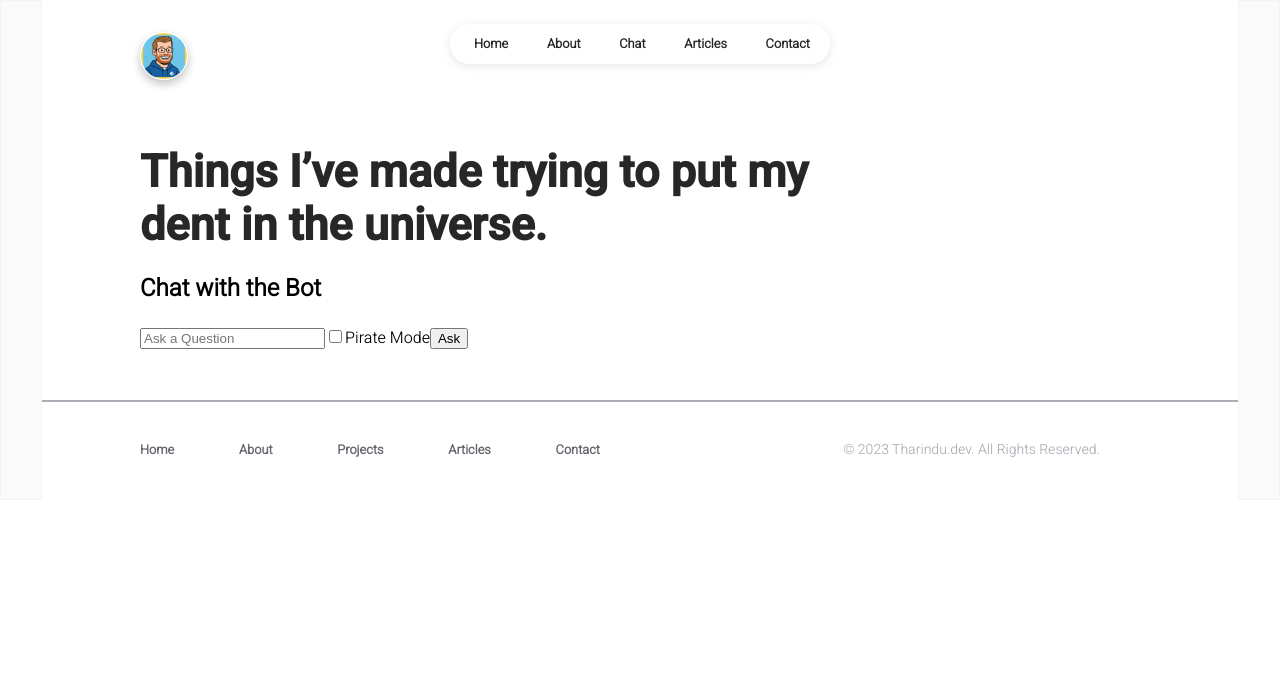
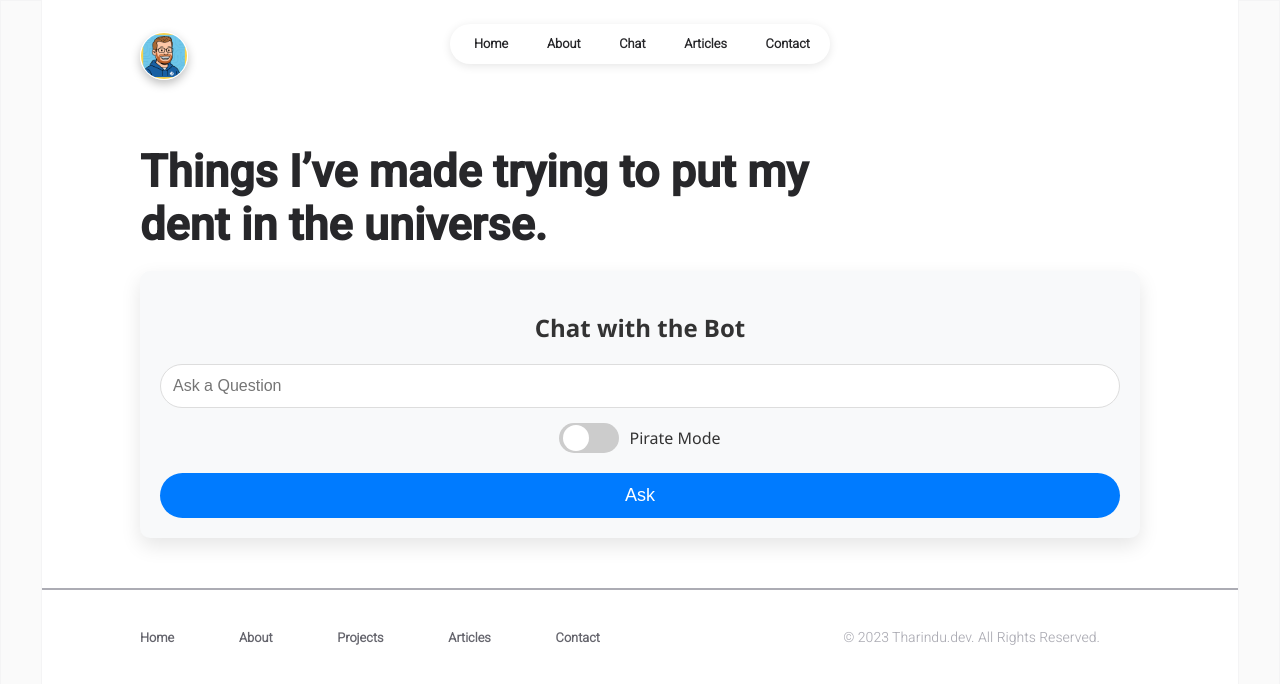
Before and after one commit to paulnicholsen27/portfolio, a React (Create React App) app in the folder reactfolio/: page /chat in a window 1280 px wide. Shown: the top 684 px of the page. Built offline with nearby package versions, Linux system fonts and the light colour scheme.

Commit message:
styled chatbot

```diff
--- a/package.json
+++ b/package.json
@@ -1,6 +1,7 @@
 {
   "dependencies": {
-    "axios": "^1.8.4"
+    "axios": "^1.8.4",
+    "framer-motion": "^12.6.5"
   },
   "devDependencies": {
     "autoprefixer": "^10.4.21",
--- a/reactfolio/src/pages/chatbot.jsx
+++ b/reactfolio/src/pages/chatbot.jsx
@@ -1,7 +1,7 @@
 import React, { useState } from 'react';
 import axios from 'axios';
+import { motion } from 'framer-motion'; // Import for animation
 import './styles/chatbot.css';
-
 
 const Chatbot = () => {
   const [question, setQuestion] = useState('');
@@ -27,7 +27,7 @@ const Chatbot = () => {
   };
 
   return (
-    <div className="chatbot-wrapper">
+    <motion.div className="chatbot-wrapper" initial={{ opacity: 0 }} animate={{ opacity: 1 }} transition={{ duration: 0.5 }}>
       <h2 className="chatbot-title">Chat with the Bot</h2>
       <form onSubmit={handleSubmit} className="chatbot-form">
         <input
@@ -37,20 +37,17 @@ const Chatbot = () => {
           onChange={handleInputChange}
           className="chatbot-input"
         />
-
         <label className="chatbot-switch">
           <input type="checkbox" checked={pirateMode} onChange={handlePirateModeChange} />
           <span className="chatbot-slider"></span>
           <span className="chatbot-label">Pirate Mode</span>
         </label>
-
         <button type="submit" disabled={loading} className="chatbot-button">
           {loading ? 'Asking...' : 'Ask'}
         </button>
       </form>
-
       {response && <p className="chatbot-response">{response}</p>}
-    </div>
+    </motion.div>
   );
 };
 
--- a/reactfolio/src/pages/styles/chatbot.css
+++ b/reactfolio/src/pages/styles/chatbot.css
@@ -27,3 +27,149 @@
 		padding-top: 60px;
 	}
 }
+
+/* General chatbot styles */
+.chatbot-wrapper {
+  padding: 20px;
+  background-color: #f8f9fa;
+  border-radius: 10px;
+  box-shadow: 0px 8px 20px rgba(0, 0, 0, 0.1);
+  font-family: 'Segoe UI', Tahoma, Geneva, Verdana, sans-serif;
+  text-align: center;
+  transition: all 0.3s ease;
+}
+
+.chatbot-title {
+  font-size: 24px;
+  color: #333;
+  margin-bottom: 20px;
+  font-weight: 600;
+}
+
+.chatbot-form {
+  display: flex;
+  flex-direction: column;
+  align-items: center;
+}
+
+.chatbot-input {
+  width: 100%;
+  padding: 12px;
+  margin-bottom: 15px;
+  border: 1px solid #ddd;
+  border-radius: 30px;
+  font-size: 16px;
+  box-sizing: border-box;
+  transition: border-color 0.3s ease;
+}
+
+.chatbot-input:focus {
+  outline: none;
+  border-color: #007bff;
+}
+
+.chatbot-switch {
+  display: flex;
+  align-items: center;
+  margin-bottom: 20px;
+  position: relative;
+}
+
+.chatbot-switch input {
+  position: absolute;
+  opacity: 0;
+  z-index: -1;
+}
+
+.chatbot-slider {
+  width: 60px;
+  height: 30px;
+  background-color: #ccc;
+  border-radius: 50px;
+  cursor: pointer;
+  transition: background-color 0.3s ease;
+}
+
+.chatbot-slider:before {
+  content: "";
+  position: absolute;
+  width: 26px;
+  height: 26px;
+  border-radius: 50%;
+  background-color: white;
+  transition: transform 0.3s ease;
+  left: 4px;
+  top: 2px;
+}
+
+.chatbot-switch input:checked + .chatbot-slider {
+  background-color: #28a745;
+}
+
+.chatbot-switch input:checked + .chatbot-slider:before {
+  transform: translateX(30px);
+}
+
+.chatbot-label {
+  font-size: 16px;
+  color: #333;
+  margin-left: 10px;
+}
+
+.chatbot-button {
+  width: 100%;
+  padding: 12px;
+  background-color: #007bff;
+  border: none;
+  color: white;
+  border-radius: 30px;
+  font-size: 18px;
+  cursor: pointer;
+  transition: background-color 0.3s ease;
+}
+
+.chatbot-button:disabled {
+  background-color: #aaa;
+}
+
+.chatbot-button:hover {
+  background-color: #0056b3;
+}
+
+.chatbot-response {
+  font-size: 16px;
+  color: #555;
+  margin-top: 20px;
+  padding: 10px;
+  background-color: #f1f1f1;
+  border-radius: 8px;
+  text-align: left;
+  max-width: 100%;
+}
+
+/* Pirate Mode */
+.pirate-mode .chatbot-wrapper {
+  background-color: #ffd700;
+}
+
+.pirate-mode .chatbot-title {
+  color: #8b4513;
+  font-family: 'Pirata One', cursive;
+}
+
+.pirate-mode .chatbot-input {
+  background-color: #f0e68c;
+  border-color: #8b4513;
+}
+
+.pirate-mode .chatbot-input:focus {
+  border-color: #ff4500;
+}
+
+.pirate-mode .chatbot-button {
+  background-color: #8b4513;
+}
+
+.pirate-mode .chatbot-button:hover {
+  background-color: #cd853f;
+}
```
Also changed, not shown: 1 other file (tests, documents, lock files or other folders).
